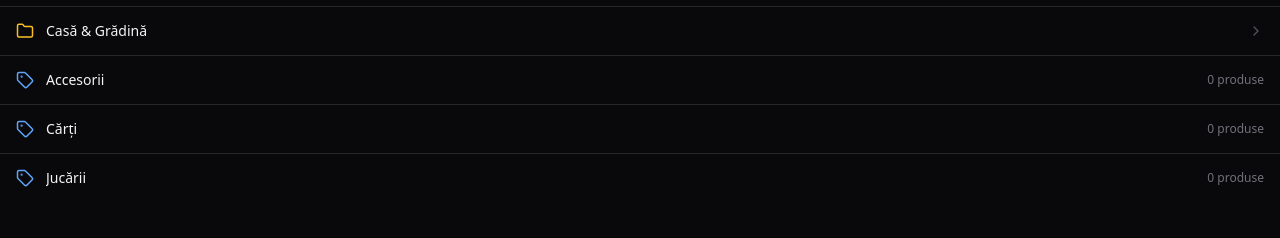
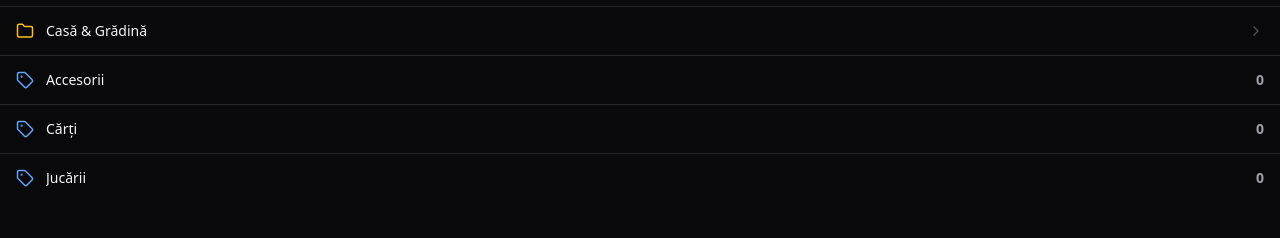
Before and after one commit to simionescuOv/v3-oneSKU, a React (Vite) app: page /catalog in a window 1280 px wide. Shown: the part 189-427 px from the top of the page. Built offline with nearby package versions, Linux system fonts and the light colour scheme.

Commit message:
Afișează doar numărul de produse, mai vizibil (fără cuvântul 'produse')
Co-Authored-By: Claude Sonnet 4.6 <noreply@anthropic.com>
Claude-Session: https://claude.ai/code/session_016dAwdjXsnTwqouBz77fGDo

```diff
--- a/src/components/catalog/NodeCard.jsx
+++ b/src/components/catalog/NodeCard.jsx
@@ -29,7 +29,7 @@ export default function NodeCard({ node, onTap, selectable = false, selected = f
       {isFolder ? (
         !selectable && <ChevronRight size={16} className="text-zinc-600 shrink-0" />
       ) : (
-        <span className="text-xs text-zinc-500 shrink-0">{productCount ?? 0} produse</span>
+        <span className="text-sm font-semibold text-zinc-400 shrink-0">{productCount ?? 0}</span>
       )}
     </button>
   )
--- a/src/pages/CatalogPage.jsx
+++ b/src/pages/CatalogPage.jsx
@@ -90,7 +90,7 @@ function SearchGroup({ group, depth, onTap, productCounts }) {
         >
           <Tag size={18} className="text-blue-400 shrink-0" />
           <span className="flex-1 text-sm text-zinc-100 truncate">{cat.name}</span>
-          <span className="text-xs text-zinc-500 shrink-0">{productCounts?.[cat.id] ?? 0} produse</span>
+          <span className="text-sm font-semibold text-zinc-400 shrink-0">{productCounts?.[cat.id] ?? 0}</span>
         </button>
       ))}
       {group.children.map((child) => (
@@ -151,7 +151,7 @@ function FullTree({ parentId, depth, getChildren, selectable, selectedIds, onTog
               {node.name}
             </span>
             {node.type === 'category' && (
-              <span className="text-xs text-zinc-500 shrink-0">{productCounts?.[node.id] ?? 0} produse</span>
+              <span className="text-sm font-semibold text-zinc-400 shrink-0">{productCounts?.[node.id] ?? 0}</span>
             )}
           </div>
         </div>
```
